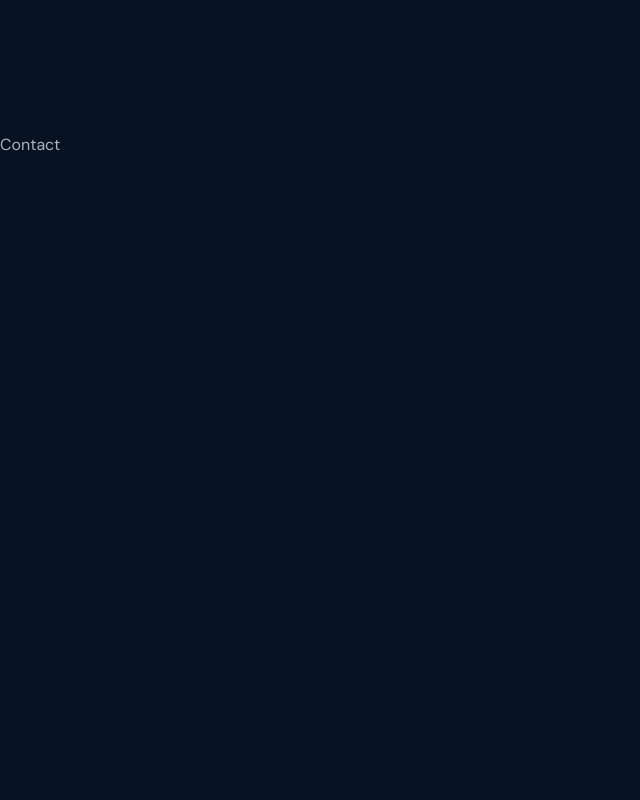
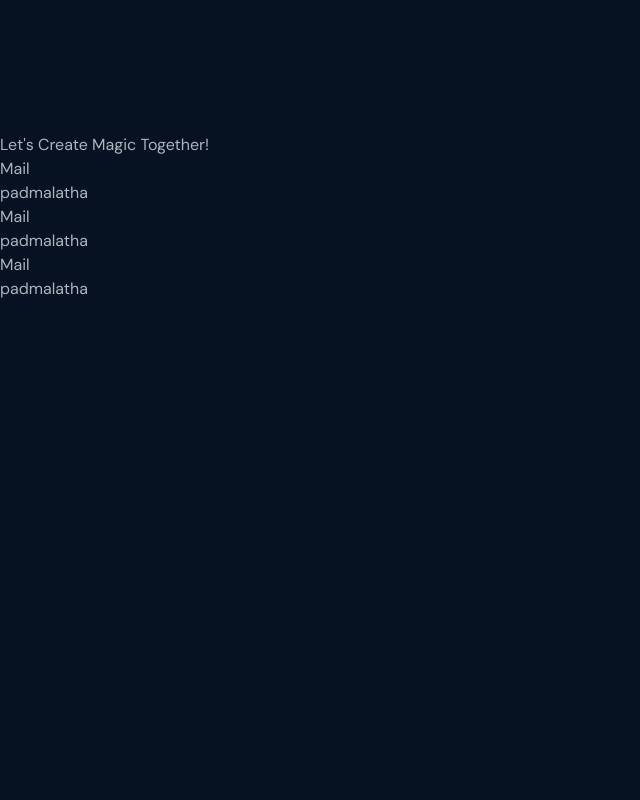
Before and after one commit to padmalathak/portfolio, a React (Create React App) app: page / in a window 1280 px wide. Shown: the part 7620-8420 px from the top of the page, without its empty margins (0-640 px from the left). Built offline with nearby package versions, Linux system fonts and the light colour scheme.

Commit message:
Basic Structire

```diff
--- a/src/Component/Contact/Contact.jsx
+++ b/src/Component/Contact/Contact.jsx
@@ -1,6 +1,26 @@
 import "./Contact.scss";
 function Contact() {
-  return <section id="Contact">Contact</section>;
+  return (
+    <section id="Contact">
+      <div className="contact">
+        <div className="textContainer">
+          <h1>Let's Create Magic Together!</h1>
+          <div className="item">
+            <h2>Mail</h2>
+            <span>padmalatha</span>
+          </div>
+          <div className="item">
+            <h2>Mail</h2>
+            <span>padmalatha</span>
+          </div>
+          <div className="item">
+            <h2>Mail</h2>
+            <span>padmalatha</span>
+          </div>
+        </div>
+      </div>
+    </section>
+  );
 }
 
 export default Contact;
```
